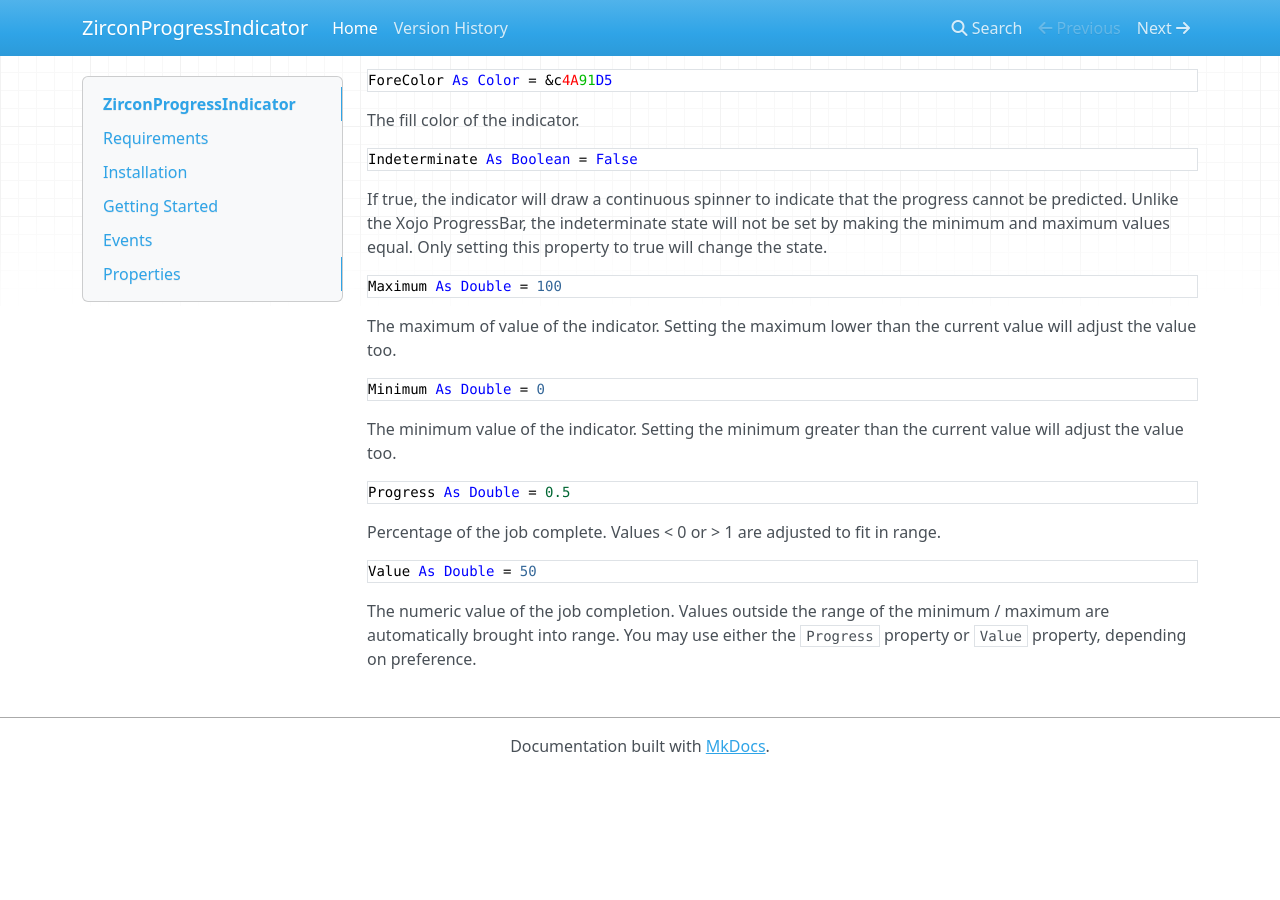
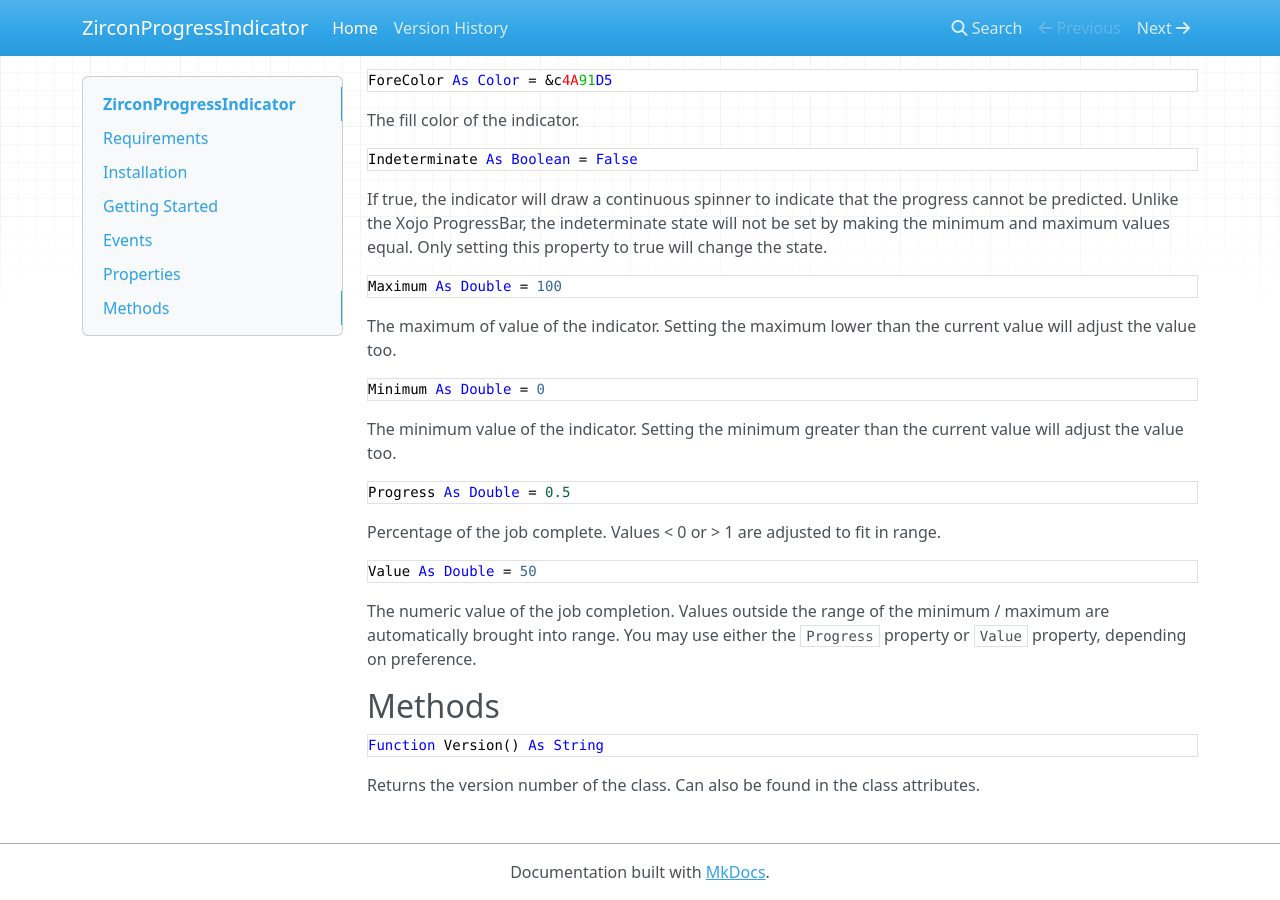
Before and after one commit to thommcgrath/ZirconProgressIndicator, an MkDocs documentation site: the page built from Documentation/docs/index.md, in a window 1280 px wide and 900 px high, scrolled down 989 px. Built offline with MkDocs 1.6.1, drawn with Linux system fonts in a browser that asks for light colours; nearby versions of some CDN libraries; old or Windows-style settings are respelled for this version of MkDocs; before the commit the page ends 1763 px from its top, so only the background shows below that.

Commit message:
Forgot a note about the version number.

```diff
--- a/Documentation/docs/index.md
+++ b/Documentation/docs/index.md
@@ -47,3 +47,8 @@
 
 <pre id="property.value"><span style="font-family: 'source-code-pro', 'menlo', 'courier', monospace; color: #000000;">Value <span style="color: #0000FF;">As</span> <span style="color: #0000FF;">Double</span> = <span style="color: #336698;">50</span></span></pre>
 The numeric value of the job completion. Values outside the range of the minimum / maximum are automatically brought into range. You may use either the `Progress` property or `Value` property, depending on preference.
+
+## Methods
+
+<pre id="method.version"><span style="font-family: 'source-code-pro', 'menlo', 'courier', monospace; color: #000000;"><span style="color: #0000FF;">Function</span> Version() <span style="color: #0000FF;">As</span> <span style="color: #0000FF;">String</span></span></pre>
+Returns the version number of the class. Can also be found in the class attributes.
```
Also changed, not shown: Documentation/docs/History.md (+1 -0 lines).
